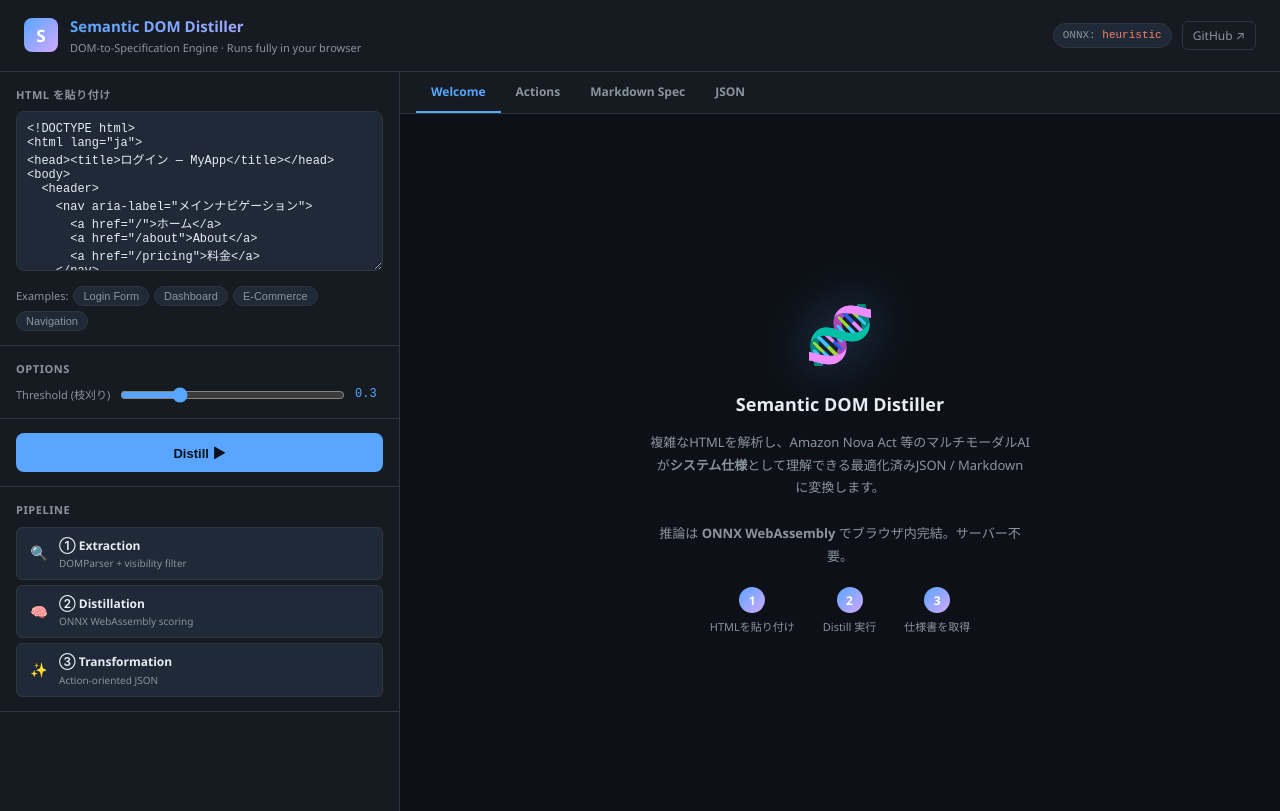
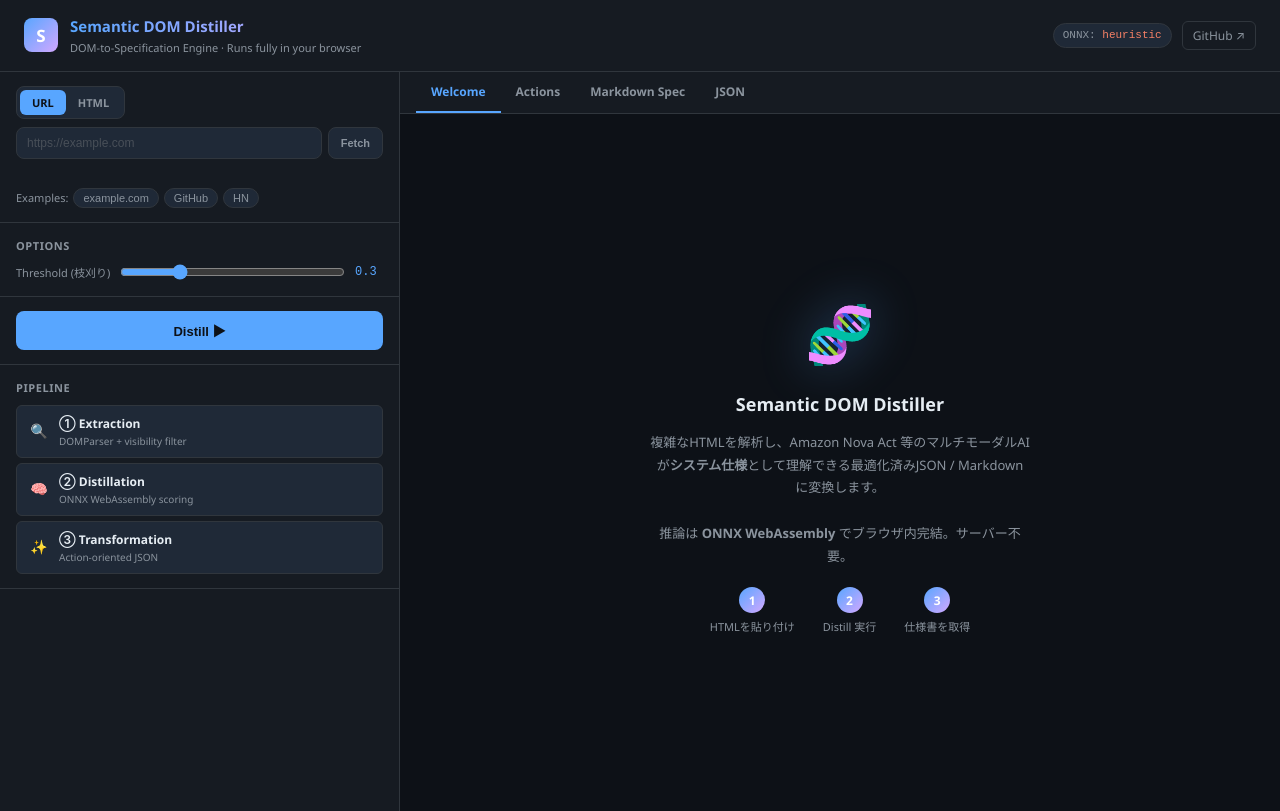
Before and after one commit to watilde/sdd, a website: page docs/index.html in a window 1280 px wide. Drawn offline with Linux system fonts and the light colour scheme.

Commit message:
feat: add URL input mode as default alongside HTML paste
- Add URL / HTML toggle tabs (URL is default)
- URL mode: fetch via allorigins.win CORS proxy, show fetch status
- HTML mode: existing paste interface preserved
- Example URL shortcuts (example.com / GitHub / HN)
- runDistill() reads from fetched HTML or pasted HTML based on mode

```diff
--- a/docs/index.html
+++ b/docs/index.html
@@ -89,10 +89,50 @@
       border-radius: var(--radius); color: var(--text); font-size: 12px;
       font-family: 'Cascadia Code', 'Fira Code', monospace;
       padding: 10px; resize: vertical; outline: none;
-      transition: border-color .15s; min-height: 160px;
+      transition: border-color .15s; min-height: 140px;
     }
     textarea:focus { border-color: var(--accent); }
     textarea::placeholder { color: var(--text3); }
+
+    /* input mode tabs */
+    .mode-tabs {
+      display: flex; gap: 0; margin-bottom: 8px;
+      background: var(--bg3); border: 1px solid var(--border);
+      border-radius: var(--radius); padding: 3px; width: fit-content;
+    }
+    .mode-tab {
+      padding: 4px 12px; font-size: 11px; font-weight: 600;
+      border-radius: 6px; cursor: pointer; transition: all .15s;
+      color: var(--text2); user-select: none;
+    }
+    .mode-tab.active {
+      background: var(--accent); color: #0d1117;
+    }
+    .mode-tab:not(.active):hover { color: var(--text); }
+
+    /* URL input row */
+    .url-row { display: flex; gap: 6px; }
+    .url-input {
+      flex: 1; background: var(--bg3); border: 1px solid var(--border);
+      border-radius: var(--radius); color: var(--text); font-size: 12px;
+      padding: 8px 10px; outline: none; transition: border-color .15s;
+    }
+    .url-input:focus { border-color: var(--accent); }
+    .url-input::placeholder { color: var(--text3); }
+    .fetch-btn {
+      background: var(--bg3); border: 1px solid var(--border);
+      color: var(--text2); font-size: 11px; font-weight: 600;
+      padding: 0 12px; border-radius: var(--radius); cursor: pointer;
+      transition: all .15s; white-space: nowrap;
+    }
+    .fetch-btn:hover { border-color: var(--accent); color: var(--accent); }
+    .fetch-btn:disabled { opacity: .4; cursor: not-allowed; }
+    .fetch-status {
+      font-size: 11px; color: var(--text2); margin-top: 5px;
+      min-height: 16px;
+    }
+    .fetch-status.ok  { color: var(--accent2); }
+    .fetch-status.err { color: var(--accent3); }
 
     .examples { display: flex; flex-wrap: wrap; gap: 5px; margin-top: 8px; }
     .ex-btn {
@@ -293,17 +333,41 @@
   <!-- ══════════════ Left Panel ══════════════ -->
   <div class="left">
 
-    <!-- HTML input -->
+    <!-- Input mode: URL / HTML -->
     <div class="section">
-      <div class="label">HTML を貼り付け</div>
-      <textarea id="htmlInput" rows="9"
-        placeholder="<html>...</html> をここに貼り付けてください&#10;&#10;右の Examples ボタンでサンプルを試せます"></textarea>
+      <!-- Mode toggle -->
+      <div class="mode-tabs">
+        <div class="mode-tab active" id="modeTabUrl" onclick="switchMode('url')">URL</div>
+        <div class="mode-tab"        id="modeTabHtml" onclick="switchMode('html')">HTML</div>
+      </div>
+
+      <!-- URL mode -->
+      <div id="inputUrl">
+        <div class="url-row">
+          <input type="url" class="url-input" id="urlInput"
+            placeholder="https://example.com" />
+          <button class="fetch-btn" id="fetchBtn" onclick="fetchUrl()">Fetch</button>
+        </div>
+        <div class="fetch-status" id="fetchStatus"></div>
+        <div class="examples" style="margin-top:8px">
+          <span style="font-size:11px;color:var(--text2);align-self:center">Examples:</span>
+          <button class="ex-btn" onclick="setUrl('https://example.com')">example.com</button>
+          <button class="ex-btn" onclick="setUrl('https://github.com')">GitHub</button>
+          <button class="ex-btn" onclick="setUrl('https://news.ycombinator.com')">HN</button>
+        </div>
+      </div>
+
+      <!-- HTML mode -->
+      <div id="inputHtml" style="display:none">
+        <textarea id="htmlInput" rows="8"
+          placeholder="<html>...</html> をここに貼り付け"></textarea>
         <div class="examples">
           <span style="font-size:11px;color:var(--text2);align-self:center">Examples:</span>
           <button class="ex-btn" onclick="loadExample('login')">Login Form</button>
           <button class="ex-btn" onclick="loadExample('dashboard')">Dashboard</button>
           <button class="ex-btn" onclick="loadExample('ecommerce')">E-Commerce</button>
           <button class="ex-btn" onclick="loadExample('nav')">Navigation</button>
+        </div>
       </div>
     </div>
 
@@ -1101,10 +1165,65 @@
 // ================================================================
 
 let currentSpec = null, currentMd = null;
+let currentMode = 'url'; // 'url' | 'html'
+let fetchedHtml = '';   // URL fetchで取得したHTML
+let fetchedUrl  = '';
+
+// ── モード切替 ──────────────────────────────────
+function switchMode(mode) {
+  currentMode = mode;
+  document.getElementById('inputUrl').style.display  = mode === 'url'  ? 'block' : 'none';
+  document.getElementById('inputHtml').style.display = mode === 'html' ? 'block' : 'none';
+  document.getElementById('modeTabUrl').classList.toggle('active',  mode === 'url');
+  document.getElementById('modeTabHtml').classList.toggle('active', mode === 'html');
+}
+
+// ── URL Fetch (allorigins.win CORSプロキシ) ──────
+async function fetchUrl() {
+  const url = document.getElementById('urlInput').value.trim();
+  if (!url) { setFetchStatus('Please enter a URL', 'err'); return; }
+  const btn = document.getElementById('fetchBtn');
+  btn.disabled = true; btn.textContent = 'Fetching…';
+  setFetchStatus('Fetching…', '');
+  try {
+    const proxy = `https://api.allorigins.win/get?url=${encodeURIComponent(url)}`;
+    const res = await fetch(proxy);
+    if (!res.ok) throw new Error(`HTTP ${res.status}`);
+    const data = await res.json();
+    if (!data.contents) throw new Error('Empty response');
+    fetchedHtml = data.contents;
+    fetchedUrl  = url;
+    setFetchStatus(`✓ Fetched — ${fetchedHtml.length.toLocaleString()} chars`, 'ok');
+  } catch(e) {
+    setFetchStatus(`✗ ${e.message}`, 'err');
+    fetchedHtml = '';
+  } finally {
+    btn.disabled = false; btn.textContent = 'Fetch';
+  }
+}
+
+function setFetchStatus(msg, cls) {
+  const el = document.getElementById('fetchStatus');
+  el.textContent = msg;
+  el.className = 'fetch-status' + (cls ? ' ' + cls : '');
+}
+
+function setUrl(url) {
+  document.getElementById('urlInput').value = url;
+  fetchedHtml = ''; fetchedUrl = '';
+  setFetchStatus('', '');
+}
 
 async function runDistill() {
-  const html = document.getElementById('htmlInput').value.trim();
+  let html = '', baseUrl = 'about:blank';
+  if (currentMode === 'url') {
+    if (!fetchedHtml) { showErr('Fetch ボタンでページを取得してください'); return; }
+    html    = fetchedHtml;
+    baseUrl = fetchedUrl;
+  } else {
+    html = document.getElementById('htmlInput').value.trim();
     if (!html) { showErr('HTMLを入力してください'); return; }
+  }
 
   const threshold = parseFloat(document.getElementById('thresh').value);
   const btn = document.getElementById('runBtn');
@@ -1122,7 +1241,7 @@
   try {
     // ① Extraction
     setStep('s1','active');
-    const extracted = extractFromHTML(html, 'about:blank');
+    const extracted = extractFromHTML(html, baseUrl);
     const t1 = performance.now();
     setStep('s1','done'); setMs('s1ms', t1-t0);
 
@@ -1401,7 +1520,7 @@
 // ================================================================
 // 起動
 // ================================================================
-loadExample('login'); // ページ読み込み時にLoginサンプルを初期表示
+switchMode('url'); // URLモードをデフォルトに
 initOnnx();
 </script>
 </body>
```
Lines whose indentation alone changed are shown as unchanged.
